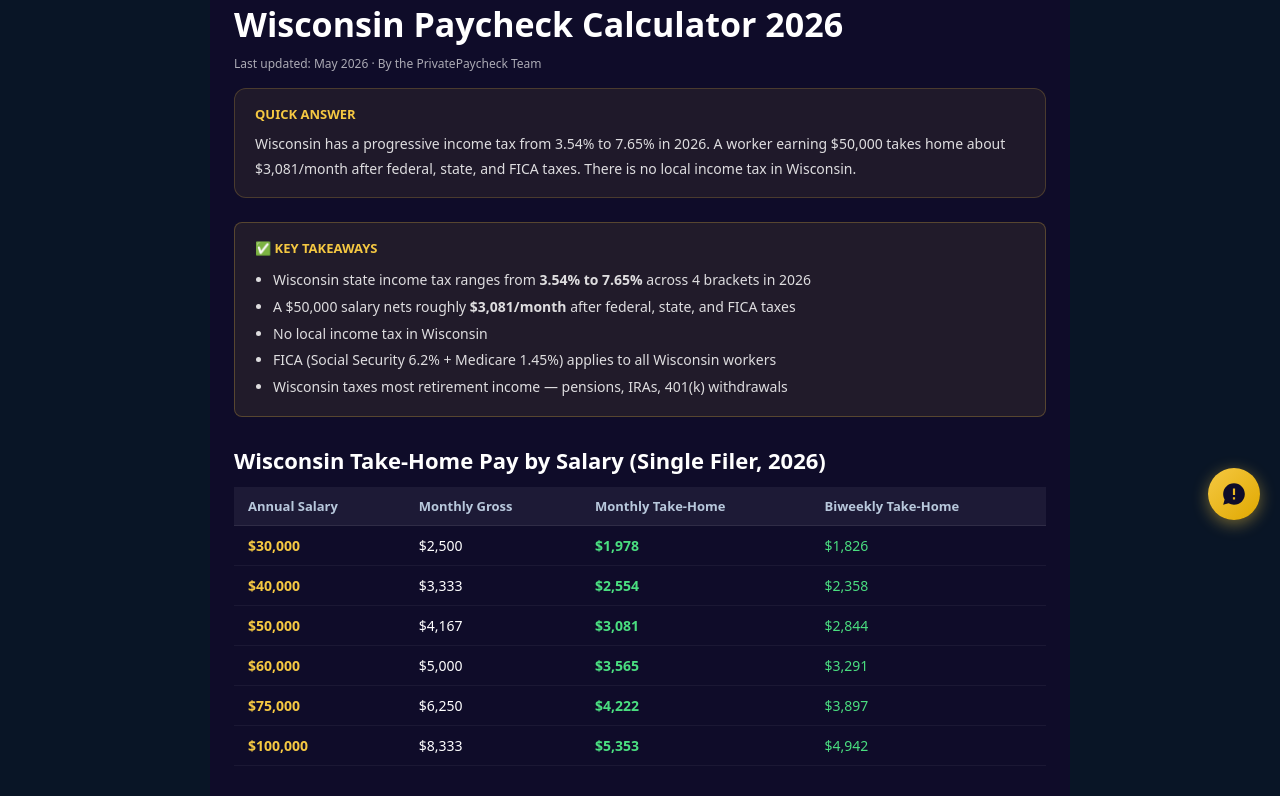
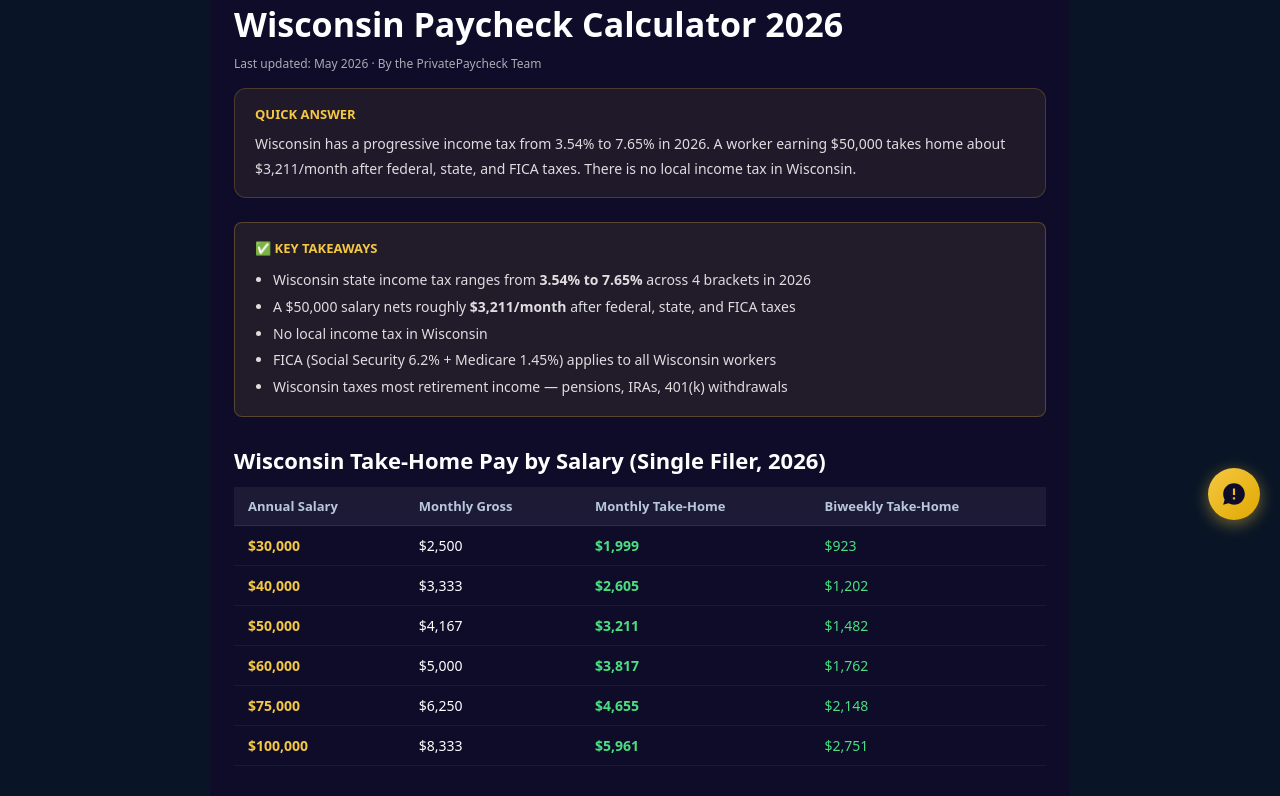
Before and after one commit to devqrcraft-ui/privatepaycheck, a Next.js app: page /wisconsin-paycheck-calculator in a window 1280 px wide. Shown: the part 260-1056 px from the top of the page. Built offline with nearby package versions, Linux system fonts and the light colour scheme.

Commit message:
fix: recalculate Wisconsin take-home table and all $50K figures with correct 2026 federal brackets

```diff
--- a/src/app/wisconsin-paycheck-calculator/page.tsx
+++ b/src/app/wisconsin-paycheck-calculator/page.tsx
@@ -15,7 +15,7 @@ export const metadata: Metadata = {
 export default function Page() {
   return (
     <main style={{ maxWidth:860, margin:'0 auto', padding:'48px 24px', fontFamily:'system-ui,sans-serif', background:'#0f0c29', minHeight:'100vh', color:'white' }}>
-      <script type="application/ld+json" dangerouslySetInnerHTML={{ __html: '{"@context":"https://schema.org","@type":"FAQPage","mainEntity":[{"@type":"Question","name":"What is Wisconsin income tax rate 2026?","acceptedAnswer":{"@type":"Answer","text":"Progressive: 3.54%–7.65% (4 brackets)."}},{"@type":"Question","name":"How much is $50,000 take-home in Wisconsin?","acceptedAnswer":{"@type":"Answer","text":"Approximately $3,081/month ($36,972/year) after federal, FICA, and WI state tax."}},{"@type":"Question","name":"Does Wisconsin tax retirement income?","acceptedAnswer":{"@type":"Answer","text":"Wisconsin taxes most retirement income including pensions and IRA withdrawals, with limited exemptions."}},{"@type":"Question","name":"How is Wisconsin paycheck calculated?","acceptedAnswer":{"@type":"Answer","text":"Your Wisconsin paycheck is reduced by federal income tax (10%–37% brackets), FICA (7.65%), and WI state income tax (up to 7.65%). Use the calculator at privatepaycheck.com for your exact number."}},{"@type":"Question","name":"Is Wisconsin a tax-friendly state?","acceptedAnswer":{"@type":"Answer","text":"Wisconsin has a progressive tax rate (up to 7.65%). Mid-income earners pay a moderate effective state rate."}}]}' }} />
+      <script type="application/ld+json" dangerouslySetInnerHTML={{ __html: '{"@context":"https://schema.org","@type":"FAQPage","mainEntity":[{"@type":"Question","name":"What is Wisconsin income tax rate 2026?","acceptedAnswer":{"@type":"Answer","text":"Progressive: 3.54%–7.65% (4 brackets)."}},{"@type":"Question","name":"How much is $50,000 take-home in Wisconsin?","acceptedAnswer":{"@type":"Answer","text":"Approximately $3,211/month ($38,530/year) after federal, FICA, and WI state tax."}},{"@type":"Question","name":"Does Wisconsin tax retirement income?","acceptedAnswer":{"@type":"Answer","text":"Wisconsin taxes most retirement income including pensions and IRA withdrawals, with limited exemptions."}},{"@type":"Question","name":"How is Wisconsin paycheck calculated?","acceptedAnswer":{"@type":"Answer","text":"Your Wisconsin paycheck is reduced by federal income tax (10%–37% brackets), FICA (7.65%), and WI state income tax (up to 7.65%). Use the calculator at privatepaycheck.com for your exact number."}},{"@type":"Question","name":"Is Wisconsin a tax-friendly state?","acceptedAnswer":{"@type":"Answer","text":"Wisconsin has a progressive tax rate (up to 7.65%). Mid-income earners pay a moderate effective state rate."}}]}' }} />
       <script type="application/ld+json" dangerouslySetInnerHTML={{ __html: '{"@context":"https://schema.org","@type":"BreadcrumbList","itemListElement":[{"@type":"ListItem","position":1,"name":"Home","item":"https://www.privatepaycheck.com"},{"@type":"ListItem","position":2,"name":"Wisconsin Paycheck Calculator","item":"https://www.privatepaycheck.com/wisconsin-paycheck-calculator"}]}' }} />
       <script type="application/ld+json" dangerouslySetInnerHTML={{ __html: '{"@context":"https://schema.org","@type":"BlogPosting","headline":"Wisconsin Paycheck Calculator 2026","datePublished":"2026-05-15","dateModified":"2026-05-15","author":{"@type":"Organization","name":"the PrivatePaycheck Team","url":"https://www.privatepaycheck.com"},"publisher":{"@type":"Organization","name":"PrivatePaycheck"},"mainEntityOfPage":"https://www.privatepaycheck.com/wisconsin-paycheck-calculator"}' }} />
 
@@ -32,7 +32,7 @@ export default function Page() {
       <div style={{ background:'rgba(245,200,66,0.07)', border:'1px solid rgba(245,200,66,0.2)', borderRadius:12, padding:'16px 20px', marginBottom:24 }}>
         <div style={{ fontWeight:800, color:'#F5C842', marginBottom:8, fontSize:13 }}>QUICK ANSWER</div>
         <p style={{ fontSize:14, lineHeight:1.8, margin:0, color:'rgba(255,255,255,0.85)' }}>
-          Wisconsin has a progressive income tax from 3.54% to 7.65% in 2026. A worker earning $50,000 takes home about $3,081/month after federal, state, and FICA taxes. There is no local income tax in Wisconsin.
+          Wisconsin has a progressive income tax from 3.54% to 7.65% in 2026. A worker earning $50,000 takes home about $3,211/month after federal, state, and FICA taxes. There is no local income tax in Wisconsin.
         </p>
       </div>
 
@@ -41,7 +41,7 @@ export default function Page() {
         <div style={{ fontWeight:800, color:'#F5C842', marginBottom:10, fontSize:13 }}>✅ KEY TAKEAWAYS</div>
         <ul style={{ margin:0, padding:'0 0 0 18px', fontSize:14, lineHeight:1.9, color:'rgba(255,255,255,0.85)' }}>
         <li dangerouslySetInnerHTML={{ __html: 'Wisconsin state income tax ranges from <strong>3.54% to 7.65%</strong> across 4 brackets in 2026' }} />
-        <li dangerouslySetInnerHTML={{ __html: 'A $50,000 salary nets roughly <strong>$3,081/month</strong> after federal, state, and FICA taxes' }} />
+        <li dangerouslySetInnerHTML={{ __html: 'A $50,000 salary nets roughly <strong>$3,211/month</strong> after federal, state, and FICA taxes' }} />
         <li dangerouslySetInnerHTML={{ __html: 'No local income tax in Wisconsin' }} />
         <li dangerouslySetInnerHTML={{ __html: 'FICA (Social Security 6.2% + Medicare 1.45%) applies to all Wisconsin workers' }} />
         <li dangerouslySetInnerHTML={{ __html: 'Wisconsin taxes most retirement income — pensions, IRAs, 401(k) withdrawals' }} />
@@ -62,38 +62,38 @@ export default function Page() {
           <tr key="$30,000">
             <td style={{ padding:'10px 14px', fontSize:14, borderBottom:'1px solid rgba(255,255,255,0.05)', fontWeight:700, color:'#F5C842' }}>$30,000</td>
             <td style={{ padding:'10px 14px', fontSize:14, borderBottom:'1px solid rgba(255,255,255,0.05)' }}>$2,500</td>
-            <td style={{ padding:'10px 14px', fontSize:14, borderBottom:'1px solid rgba(255,255,255,0.05)', color:'#4ade80', fontWeight:700 }}>$1,978</td>
-            <td style={{ padding:'10px 14px', fontSize:14, borderBottom:'1px solid rgba(255,255,255,0.05)', color:'#4ade80' }}>$1,826</td>
+            <td style={{ padding:'10px 14px', fontSize:14, borderBottom:'1px solid rgba(255,255,255,0.05)', color:'#4ade80', fontWeight:700 }}>$1,999</td>
+            <td style={{ padding:'10px 14px', fontSize:14, borderBottom:'1px solid rgba(255,255,255,0.05)', color:'#4ade80' }}>$923</td>
           </tr>
           <tr key="$40,000">
             <td style={{ padding:'10px 14px', fontSize:14, borderBottom:'1px solid rgba(255,255,255,0.05)', fontWeight:700, color:'#F5C842' }}>$40,000</td>
             <td style={{ padding:'10px 14px', fontSize:14, borderBottom:'1px solid rgba(255,255,255,0.05)' }}>$3,333</td>
-            <td style={{ padding:'10px 14px', fontSize:14, borderBottom:'1px solid rgba(255,255,255,0.05)', color:'#4ade80', fontWeight:700 }}>$2,554</td>
-            <td style={{ padding:'10px 14px', fontSize:14, borderBottom:'1px solid rgba(255,255,255,0.05)', color:'#4ade80' }}>$2,358</td>
+            <td style={{ padding:'10px 14px', fontSize:14, borderBottom:'1px solid rgba(255,255,255,0.05)', color:'#4ade80', fontWeight:700 }}>$2,605</td>
+            <td style={{ padding:'10px 14px', fontSize:14, borderBottom:'1px solid rgba(255,255,255,0.05)', color:'#4ade80' }}>$1,202</td>
           </tr>
           <tr key="$50,000">
             <td style={{ padding:'10px 14px', fontSize:14, borderBottom:'1px solid rgba(255,255,255,0.05)', fontWeight:700, color:'#F5C842' }}>$50,000</td>
             <td style={{ padding:'10px 14px', fontSize:14, borderBottom:'1px solid rgba(255,255,255,0.05)' }}>$4,167</td>
-            <td style={{ padding:'10px 14px', fontSize:14, borderBottom:'1px solid rgba(255,255,255,0.05)', color:'#4ade80', fontWeight:700 }}>$3,081</td>
-            <td style={{ padding:'10px 14px', fontSize:14, borderBottom:'1px solid rgba(255,255,255,0.05)', color:'#4ade80' }}>$2,844</td>
+            <td style={{ padding:'10px 14px', fontSize:14, borderBottom:'1px solid rgba(255,255,255,0.05)', color:'#4ade80', fontWeight:700 }}>$3,211</td>
+            <td style={{ padding:'10px 14px', fontSize:14, borderBottom:'1px solid rgba(255,255,255,0.05)', color:'#4ade80' }}>$1,482</td>
           </tr>
           <tr key="$60,000">
             <td style={{ padding:'10px 14px', fontSize:14, borderBottom:'1px solid rgba(255,255,255,0.05)', fontWeight:700, color:'#F5C842' }}>$60,000</td>
             <td style={{ padding:'10px 14px', fontSize:14, borderBottom:'1px solid rgba(255,255,255,0.05)' }}>$5,000</td>
-            <td style={{ padding:'10px 14px', fontSize:14, borderBottom:'1px solid rgba(255,255,255,0.05)', color:'#4ade80', fontWeight:700 }}>$3,565</td>
-            <td style={{ padding:'10px 14px', fontSize:14, borderBottom:'1px solid rgba(255,255,255,0.05)', color:'#4ade80' }}>$3,291</td>
+            <td style={{ padding:'10px 14px', fontSize:14, borderBottom:'1px solid rgba(255,255,255,0.05)', color:'#4ade80', fontWeight:700 }}>$3,817</td>
+            <td style={{ padding:'10px 14px', fontSize:14, borderBottom:'1px solid rgba(255,255,255,0.05)', color:'#4ade80' }}>$1,762</td>
           </tr>
           <tr key="$75,000">
             <td style={{ padding:'10px 14px', fontSize:14, borderBottom:'1px solid rgba(255,255,255,0.05)', fontWeight:700, color:'#F5C842' }}>$75,000</td>
             <td style={{ padding:'10px 14px', fontSize:14, borderBottom:'1px solid rgba(255,255,255,0.05)' }}>$6,250</td>
-            <td style={{ padding:'10px 14px', fontSize:14, borderBottom:'1px solid rgba(255,255,255,0.05)', color:'#4ade80', fontWeight:700 }}>$4,222</td>
-            <td style={{ padding:'10px 14px', fontSize:14, borderBottom:'1px solid rgba(255,255,255,0.05)', color:'#4ade80' }}>$3,897</td>
+            <td style={{ padding:'10px 14px', fontSize:14, borderBottom:'1px solid rgba(255,255,255,0.05)', color:'#4ade80', fontWeight:700 }}>$4,655</td>
+            <td style={{ padding:'10px 14px', fontSize:14, borderBottom:'1px solid rgba(255,255,255,0.05)', color:'#4ade80' }}>$2,148</td>
           </tr>
           <tr key="$100,000">
             <td style={{ padding:'10px 14px', fontSize:14, borderBottom:'1px solid rgba(255,255,255,0.05)', fontWeight:700, color:'#F5C842' }}>$100,000</td>
             <td style={{ padding:'10px 14px', fontSize:14, borderBottom:'1px solid rgba(255,255,255,0.05)' }}>$8,333</td>
-            <td style={{ padding:'10px 14px', fontSize:14, borderBottom:'1px solid rgba(255,255,255,0.05)', color:'#4ade80', fontWeight:700 }}>$5,353</td>
-            <td style={{ padding:'10px 14px', fontSize:14, borderBottom:'1px solid rgba(255,255,255,0.05)', color:'#4ade80' }}>$4,942</td>
+            <td style={{ padding:'10px 14px', fontSize:14, borderBottom:'1px solid rgba(255,255,255,0.05)', color:'#4ade80', fontWeight:700 }}>$5,961</td>
+            <td style={{ padding:'10px 14px', fontSize:14, borderBottom:'1px solid rgba(255,255,255,0.05)', color:'#4ade80' }}>$2,751</td>
           </tr>
         </tbody>
       </table>
@@ -121,7 +121,7 @@ export default function Page() {
           </div>
           <div key={1} style={{ marginBottom:'14px', paddingBottom:'14px', borderBottom: '1px solid rgba(255,255,255,0.06)' }}>
             <h3 style={{ fontSize:'14px', fontWeight:700, marginBottom:'5px', color:'#F5C842' }}>How much is $50,000 take-home in Wisconsin?</h3>
-            <p style={{ fontSize:'13px', opacity:0.75, lineHeight:1.7, margin:0 }}>Approximately $3,081/month ($36,972/year) after federal, FICA, and WI state tax.</p>
+            <p style={{ fontSize:'13px', opacity:0.75, lineHeight:1.7, margin:0 }}>Approximately $3,211/month ($38,530/year) after federal, FICA, and WI state tax.</p>
           </div>
           <div key={2} style={{ marginBottom:'14px', paddingBottom:'14px', borderBottom: '1px solid rgba(255,255,255,0.06)' }}>
             <h3 style={{ fontSize:'14px', fontWeight:700, marginBottom:'5px', color:'#F5C842' }}>Does Wisconsin tax retirement income?</h3>
```
